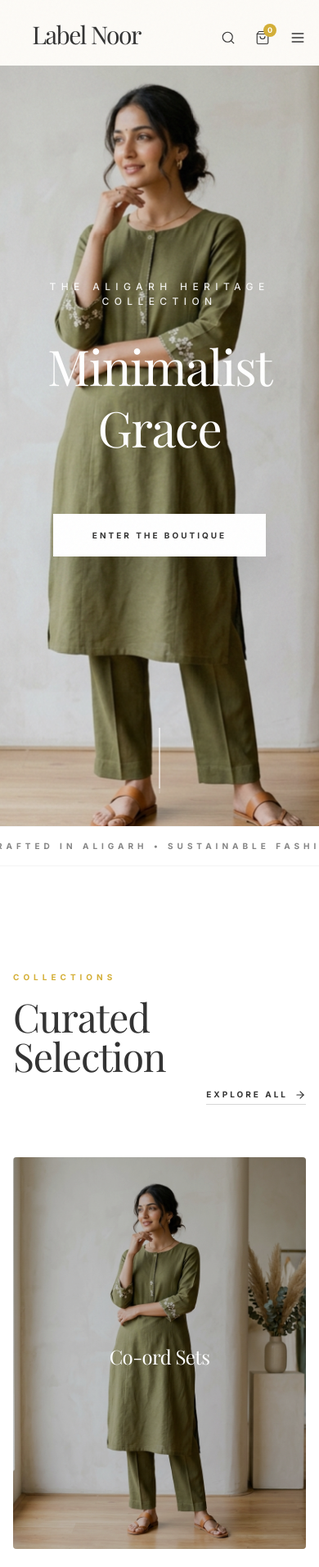
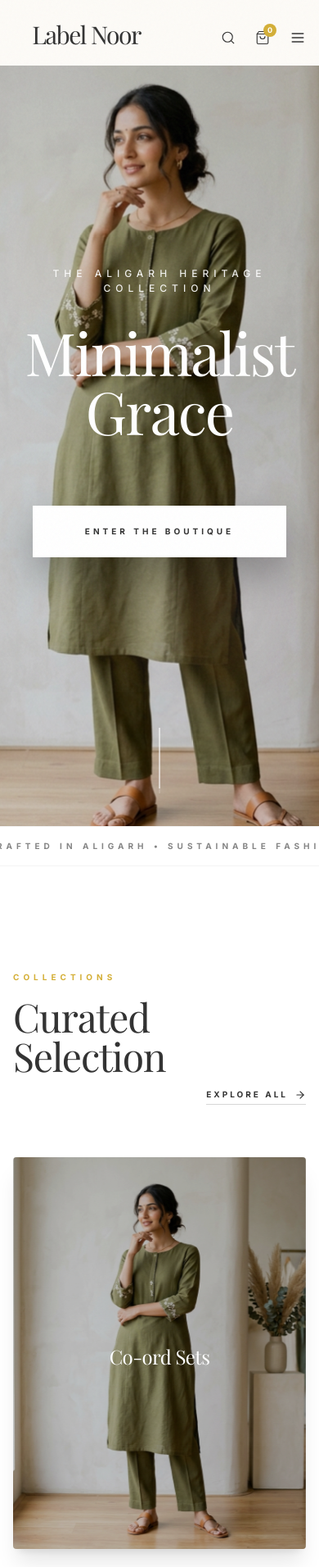
Before and after one commit to GenerativeZee/ZkurtiHouse, a Next.js app: page / in a window 390 px wide. Shown: the top 1912 px of the page at 82% size. Built offline with nearby package versions, Linux system fonts and the light colour scheme; a web font is replaced by a local one.

Commit message:
Version 2.0: 3D Perspective Update - Interactive Tilt, Layered Parallax, and 3D UI

```diff
--- a/src/app/page.tsx
+++ b/src/app/page.tsx
@@ -7,6 +7,7 @@ import { ArrowRight, Star, ShieldCheck, RefreshCw, Truck } from "lucide-react";
 import { products, categories, testimonials } from "@/lib/data";
 import ProductCard from "@/components/ui/ProductCard";
 import Marquee from "@/components/ui/Marquee";
+import Tilt from "@/components/ui/Tilt";
 import { useRef } from "react";
 
 export default function Home() {
@@ -21,9 +22,9 @@ export default function Home() {
   const opacity = useTransform(scrollYProgress, [0, 0.8], [1, 0]);
 
   return (
-    <div className="flex flex-col">
+    <div className="flex flex-col overflow-hidden">
       {/* Hero Section */}
-      <section ref={heroRef} className="relative h-[110vh] min-h-[700px] flex items-center justify-center overflow-hidden">
+      <section ref={heroRef} className="relative h-[110vh] min-h-[800px] flex items-center justify-center overflow-hidden" style={{ perspective: "1000px" }}>
         <motion.div style={{ y, opacity }} className="absolute inset-0 z-0 scale-110">
           <Image
             src="/images/hero-banner.png"
@@ -32,26 +33,48 @@ export default function Home() {
             priority
             className="object-cover"
           />
-          <div className="absolute inset-0 bg-black/10" />
+          <div className="absolute inset-0 bg-black/15" />
         </motion.div>
 
-        <div className="container-custom relative z-10 text-center text-white mt-[-10vh]">
+        {/* Floating 3D Elements */}
+        <div className="absolute inset-0 pointer-events-none overflow-hidden">
           <motion.div
-            initial={{ opacity: 0, letterSpacing: "1em" }}
-            animate={{ opacity: 1, letterSpacing: "0.4em" }}
+            animate={{
+              y: [0, -20, 0],
+              rotate: [0, 10, 0]
+            }}
+            transition={{ duration: 5, repeat: Infinity, ease: "easeInOut" }}
+            className="absolute top-[20%] left-[10%] w-32 h-32 rounded-full bg-brand-gold/10 blur-3xl"
+          />
+          <motion.div
+            animate={{
+              y: [0, 30, 0],
+              rotate: [0, -15, 0]
+            }}
+            transition={{ duration: 7, repeat: Infinity, ease: "easeInOut" }}
+            className="absolute bottom-[20%] right-[10%] w-48 h-48 rounded-full bg-brand-pink/10 blur-3xl"
+          />
+        </div>
+
+        <div className="container-custom relative z-10 text-center text-white mt-[-10vh]" style={{ transformStyle: "preserve-3d" }}>
+          <motion.div
+            initial={{ opacity: 0, letterSpacing: "1em", rotateX: 20 }}
+            animate={{ opacity: 1, letterSpacing: "0.4em", rotateX: 0 }}
             transition={{ duration: 1.5, ease: "easeOut" }}
+            style={{ transform: "translateZ(100px)" }}
             className="space-y-8"
           >
-            <p className="text-[12px] uppercase font-medium opacity-90">
+            <p className="text-[12px] uppercase font-medium opacity-90 tracking-[0.5em]">
               The Aligarh Heritage Collection
             </p>
-            <h1 className="text-6xl md:text-8xl lg:text-9xl font-serif leading-tight">
+            <h1 className="text-7xl md:text-9xl lg:text-[10rem] font-serif leading-none drop-shadow-2xl">
               Minimalist <br className="hidden md:block" /> Grace
             </h1>
             <div className="pt-12">
               <Link
                 href="/shop"
-                className="bg-white text-brand-charcoal px-12 py-5 uppercase tracking-[0.3em] text-[10px] font-bold hover:bg-brand-gold hover:text-white transition-all duration-500 shadow-2xl"
+                className="bg-white text-brand-charcoal px-16 py-6 uppercase tracking-[0.4em] text-[10px] font-bold hover:bg-brand-gold hover:text-white transition-all duration-500 shadow-[0_20px_50px_rgba(0,0,0,0.3)] inline-block"
+                style={{ transform: "translateZ(50px)" }}
               >
                 Enter the Boutique
               </Link>
@@ -98,28 +121,31 @@ export default function Home() {
 
           <div className="grid grid-cols-1 md:grid-cols-4 gap-6">
             {categories.map((cat, idx) => (
+              <Tilt key={cat.name} className="h-full">
                 <motion.div
-                key={cat.name}
                   initial={{ opacity: 0, y: 20 }}
                   whileInView={{ opacity: 1, y: 0 }}
                   viewport={{ once: true }}
                   transition={{ delay: idx * 0.1 }}
-                className="group relative aspect-[3/4] overflow-hidden rounded-custom cursor-pointer"
+                  className="group relative aspect-[3/4] overflow-hidden rounded-custom cursor-pointer shadow-xl"
+                  style={{ transformStyle: "preserve-3d" }}
                 >
                   <Image
                     src={cat.image}
                     alt={cat.name}
                     fill
                     className="object-cover transition-transform duration-1000 group-hover:scale-110"
+                    style={{ transform: "translateZ(20px)" }}
                   />
                   <div className="absolute inset-0 bg-black/20 group-hover:bg-black/40 transition-colors duration-500" />
-                <div className="absolute inset-0 flex flex-col items-center justify-center text-white p-6 text-center">
+                  <div className="absolute inset-0 flex flex-col items-center justify-center text-white p-6 text-center" style={{ transform: "translateZ(50px)" }}>
                     <h3 className="text-2xl font-serif mb-2 translate-y-4 group-hover:translate-y-0 transition-transform duration-500">{cat.name}</h3>
                     <Link href={cat.link} className="text-[8px] uppercase tracking-[0.3em] font-bold border-b border-white/40 pb-1 opacity-0 group-hover:opacity-100 transition-all duration-500 delay-100">
                       Discover
                     </Link>
                   </div>
                 </motion.div>
+              </Tilt>
             ))}
           </div>
         </div>
--- a/src/components/layout/Header.tsx
+++ b/src/components/layout/Header.tsx
@@ -92,30 +92,33 @@ const Header = () => {
         </div>
       </div>
 
-      {/* Mobile Menu */}
       <AnimatePresence>
         {isMobileMenuOpen && (
           <motion.div
-            initial={{ opacity: 0, height: 0 }}
-            animate={{ opacity: 1, height: "auto" }}
-            exit={{ opacity: 0, height: 0 }}
+            initial={{ opacity: 0, height: 0, rotateX: -20, transformOrigin: "top" }}
+            animate={{ opacity: 1, height: "auto", rotateX: 0 }}
+            exit={{ opacity: 0, height: 0, rotateX: -20 }}
+            transition={{ duration: 0.5, ease: [0.16, 1, 0.3, 1] }}
             className="md:hidden bg-brand-ivory border-t border-brand-charcoal/5 overflow-hidden"
+            style={{ perspective: "1000px" }}
           >
-            <div className="container-custom py-8 flex flex-col space-y-6">
-              {navLinks.map((link) => (
-                <Link
+            <div className="container-custom py-12 flex flex-col space-y-8" style={{ transformStyle: "preserve-3d" }}>
+              {navLinks.map((link, idx) => (
+                <motion.div
                   key={link.name}
-                  href={link.href}
-                  className="text-lg font-serif tracking-wide hover:text-brand-gold transition-colors"
-                  onClick={() => setIsMobileMenuOpen(false)}
+                  initial={{ opacity: 0, x: -20, translateZ: -50 }}
+                  animate={{ opacity: 1, x: 0, translateZ: 0 }}
+                  transition={{ delay: idx * 0.1 }}
                 >
-                  {link.name}
-                </Link>
+                  <Link
+                    href={link.href}
+                    className="text-2xl font-serif tracking-wide hover:text-brand-gold transition-colors"
+                    onClick={() => setIsMobileMenuOpen(false)}
+                  >
+                    {link.name}
+                  </Link>
+                </motion.div>
               ))}
-              <div className="flex space-x-6 pt-4">
-                <Heart size={20} strokeWidth={1.5} />
-                <span className="text-sm font-medium">Wishlist</span>
-              </div>
             </div>
           </motion.div>
         )}
--- /dev/null
+++ b/src/components/ui/Tilt.tsx
@@ -0,0 +1,65 @@
+"use client";
+
+import React, { useState, useRef } from "react";
+import { motion, useMotionValue, useSpring, useTransform } from "framer-motion";
+
+interface TiltProps {
+  children: React.ReactNode;
+  className?: string;
+}
+
+const Tilt = ({ children, className = "" }: TiltProps) => {
+  const ref = useRef<HTMLDivElement>(null);
+
+  const x = useMotionValue(0);
+  const y = useMotionValue(0);
+
+  const mouseXSpring = useSpring(x);
+  const mouseYSpring = useSpring(y);
+
+  const rotateX = useTransform(mouseYSpring, [-0.5, 0.5], ["10deg", "-10deg"]);
+  const rotateY = useTransform(mouseXSpring, [-0.5, 0.5], ["-10deg", "10deg"]);
+
+  const handleMouseMove = (e: React.MouseEvent<HTMLDivElement>) => {
+    if (!ref.current) return;
+
+    const rect = ref.current.getBoundingClientRect();
+
+    const width = rect.width;
+    const height = rect.height;
+
+    const mouseX = e.clientX - rect.left;
+    const mouseY = e.clientY - rect.top;
+
+    const xPct = mouseX / width - 0.5;
+    const yPct = mouseY / height - 0.5;
+
+    x.set(xPct);
+    y.set(yPct);
+  };
+
+  const handleMouseLeave = () => {
+    x.set(0);
+    y.set(0);
+  };
+
+  return (
+    <motion.div
+      ref={ref}
+      onMouseMove={handleMouseMove}
+      onMouseLeave={handleMouseLeave}
+      style={{
+        rotateY,
+        rotateX,
+        transformStyle: "preserve-3d",
+      }}
+      className={`relative ${className}`}
+    >
+      <div style={{ transform: "translateZ(50px)", transformStyle: "preserve-3d" }}>
+        {children}
+      </div>
+    </motion.div>
+  );
+};
+
+export default Tilt;
```
Also changed, not shown: src/components/ui/ProductCard.tsx (+19 -5 lines). Lines whose indentation alone changed are shown as unchanged.
